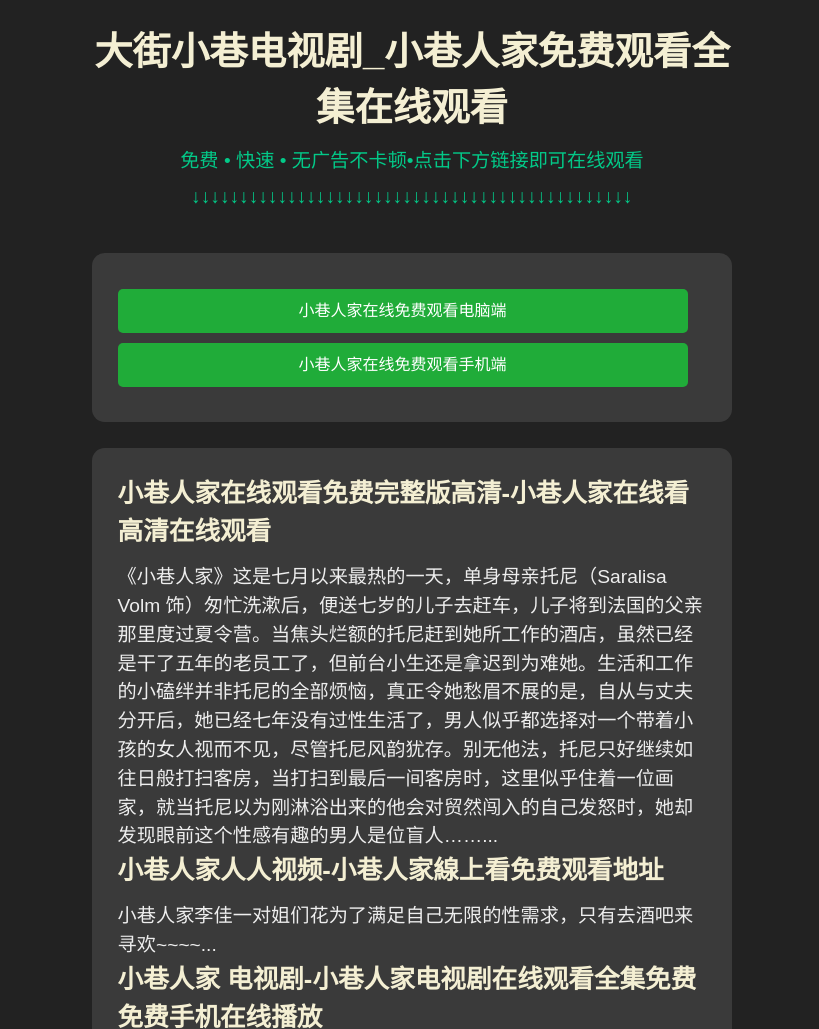
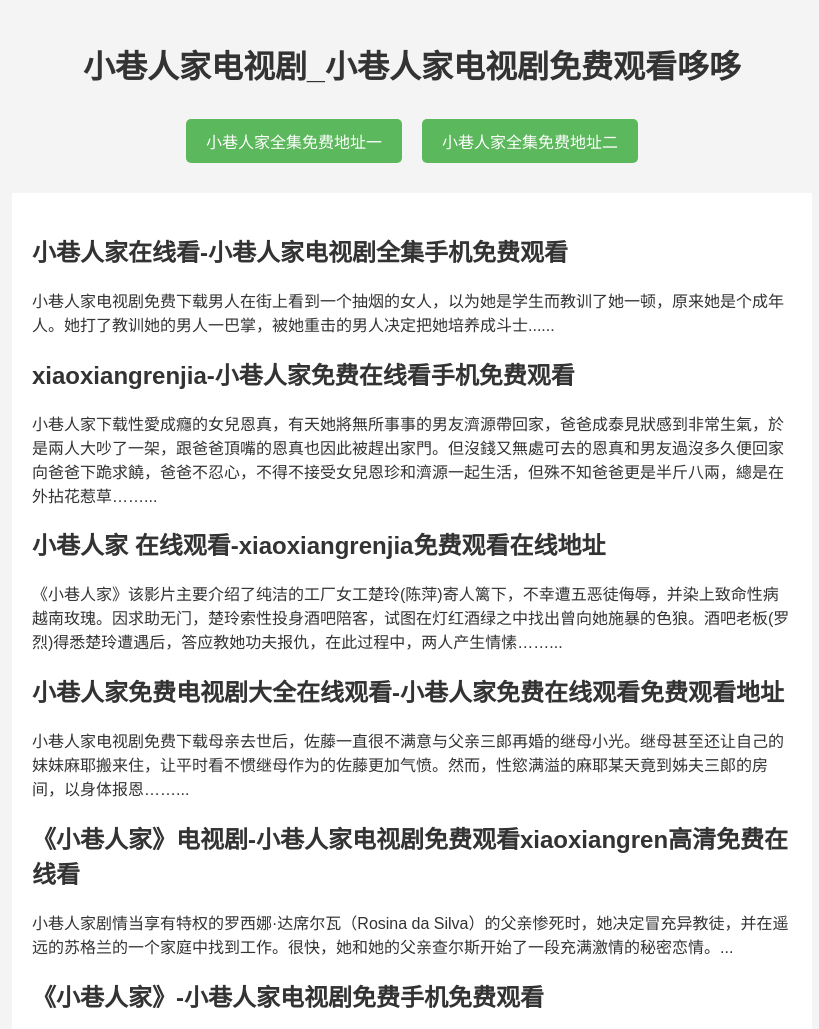
Before and after one commit to mdekj/mdekj.github.io, a plain HTML site: page index.html in a window 1280 px wide. Shown: the top 1029 px of the page, without its empty margins (228-1047 px from the left). Drawn offline with Linux system fonts and the light colour scheme; a script that the page names is missing.

Commit message:
Update index.html

```diff
--- a/index.html
+++ b/index.html
@@ -1,149 +1,101 @@
 <!DOCTYPE html>
-<html lang="zh-CN">
+<html lang="zh">
 <head>
     <meta charset="UTF-8">
     <meta name="viewport" content="width=device-width, initial-scale=1.0">
-    <meta name="format-detection" content="telephone=no">
-    <meta name="renderer" content="webkit">
-    <meta http-equiv="X-UA-Compatible" content="IE=edge">
-    <title>大街小巷电视剧_小巷人家免费观看全集在线观看免费手机在线播放</title>
+    <title>小巷人家电视剧_小巷人家电视剧免费观看哆哆手机免费观看</title>
     <style>
-        html {
-            font-size: 20px;
-        }
-        @media only screen and (min-width: 400px) {
-            html {
-                font-size: 21.33333333px !important;
-            }
-        }
-        @media only screen and (min-width: 414px) {
-            html {
-                font-size: 22.08px !important;
-            }
-        }
-        @media only screen and (min-width: 480px) {
-            html {
-                font-size: 25.6px !important;
-            }
-        }
-        body, h1, h2, h3, h4, h5, h6, div, ul, ol, li, p, form, input, button {
+        body {
+            font-family: Arial, sans-serif;
+            background-color: #f4f4f4;
             margin: 0;
             padding: 0;
+            color: #333;
         }
-        nav {
-            display: block;
+        .content2 {
+            max-width: 800px;
+            margin: auto;
+            padding: 20px;
         }
-        html, body, img, iframe {
-            border: 0;
+        .header {
+            text-align: center;
+            margin-bottom: 20px;
         }
-        img {
-            vertical-align: middle;
+        .header h1 {
+            color: #333;
         }
-        i, em {
-            font-style: normal;
-        }
-        a, button {
-            cursor: pointer;
-        }
-        h1, h2, h3, h4, h5, h6, em, strong, b {
-            font-weight: bold;
-        }
-        body {
-            background-color: #222;
-            color: #fff;
-            font-family: Arial, sans-serif;
-        }
-        .container {
-            max-width: 640px;
-            margin: 0 auto;
-            padding: 0 15px;
-        }
-        header {
-            text-align: center;
-            padding: 20px 0;
-        }
-        header h1 {
-            color: #F4EFD3;
-            font-size: 1.5rem;
-        }
-        header p {
-            color: #03C988;
-            font-size: 0.75rem;
-            margin-top: 0.5rem;
-        }
-        .section {
-            margin-top: 1rem;
-            background-color: rgba(255, 255, 255, 0.11);
-            border-radius: 0.5rem;
-            padding: 1rem;
-            color: #eee;
-            line-height: 1.5;
-        }
-        .section h2 {
-            font-size: 1rem;
-            color: #F4EFD3;
-            margin-bottom: 0.5rem;
-        }
-        .section p {
-            font-size: 0.75rem;
+        .button-group {
+            display: flex;
+            justify-content: center;
+            margin-bottom: 20px;
+            flex-wrap: wrap;
         }
         .button {
-            display: block;
-            width: 90%;
             padding: 10px 20px;
-            background-color: #20ac39;
-            color: white;
             border: none;
             border-radius: 5px;
+            background-color: #5cb85c;
+            color: white;
             cursor: pointer;
             font-size: 16px;
-            margin: 10px 0;
-            text-align: center;
+            margin: 10px;
             text-decoration: none;
         }
-        .button:hover {
-            background-color: #009688;
+        .content {
+            background-color: white;
+            padding: 20px;
+            margin-bottom: 20px;
         }
-        footer {
+        .content h2 {
+            color: #333;
+        }
+        .footer {
             text-align: center;
-            padding: 1rem 0;
-            font-size: 0.75rem;
-            color: #eee;
+            padding: 20px;
+            background-color: #333;
+            color: white;
+        }
+        /* Media query for mobile devices */
+        @media (max-width: 768px) {
+            .button-group {
+                flex-direction: column;
+                align-items: center;
+            }
+            .button {
+                width: 100%;
+                box-sizing: border-box;
+            }
         }
     </style>
 </head>
 <body>
-    <div class="container">
-        <header>
-            <h1>大街小巷电视剧_小巷人家免费观看全集在线观看</h1>
-            <p>免费 • 快速 • 无广告不卡顿•点击下方链接即可在线观看</p>
-            <p>↓↓↓↓↓↓↓↓↓↓↓↓↓↓↓↓↓↓↓↓↓↓↓↓↓↓↓↓↓↓↓↓↓↓↓↓↓↓↓↓↓↓↓↓↓↓</p>
-        </header>
-        <div class="section">
-            <a class="button" href="https://xxrj.7128200.xyz/ldy" rel="nofollow" target="_blank">小巷人家在线免费观看电脑端</a>
-            <a class="button" href="https://xxrj.7128200.xyz/ldy" rel="nofollow" target="_blank">小巷人家在线免费观看手机端</a>
+    <div class="content2">
+        <div class="header">
+            <h1>小巷人家电视剧_小巷人家电视剧免费观看哆哆</h1>
         </div>
-        <div class="section">
-					<h2>小巷人家在线观看免费完整版高清-小巷人家在线看高清在线观看</h2>
-					<p>《小巷人家》这是七月以来最热的一天，单身母亲托尼（Saralisa Volm 饰）匆忙洗漱后，便送七岁的儿子去赶车，儿子将到法国的父亲那里度过夏令营。当焦头烂额的托尼赶到她所工作的酒店，虽然已经是干了五年的老员工了，但前台小生还是拿迟到为难她。生活和工作的小磕绊并非托尼的全部烦恼，真正令她愁眉不展的是，自从与丈夫分开后，她已经七年没有过性生活了，男人似乎都选择对一个带着小孩的女人视而不见，尽管托尼风韵犹存。别无他法，托尼只好继续如往日般打扫客房，当打扫到最后一间客房时，这里似乎住着一位画家，就当托尼以为刚淋浴出来的他会对贸然闯入的自己发怒时，她却发现眼前这个性感有趣的男人是位盲人……...</p>
-					 <h2>小巷人家人人视频-小巷人家線上看免费观看地址</h2>
-					<p>小巷人家李佳一对姐们花为了满足自己无限的性需求，只有去酒吧来寻欢~~~~...</p>
-					 <h2>小巷人家 电视剧-小巷人家电视剧在线观看全集免费免费手机在线播放</h2>
-					<p>小巷人家剧情介绍洋子（Yoko）是一名年轻女子，她是一家日本色情杂志的裸体模特。 起初，她感到as愧，并拒绝了男友看到她的照片。 她对自己的建模决定感到不满，因此尝试回购负片，但未成功。 拥抱她的新工作，她被介绍到堕落的新行为中……刮胡子，灌肠，性玩具，女同性恋甚至水果也开始发挥作用。 最后，她不想吃香蕉或拳头。 她想要一个真正的男人，并且决心找到一个...</p>
-					 <h2>小巷家人-小巷人家免费在线看免费观看在线地址</h2>
-					<p>小巷人家在线观看过着幸福生活的已婚妇女在火车上遇到了性骚扰者。然而，这是她丈夫设计的陷阱…… 爱香惠美主演的情色剧。18 禁止...</p>
-					 <h2>小巷人家连续剧在线观看-小巷人家在哪个平台播出高清免费在线看</h2>
-					<p>大街小巷电视剧因为丈夫出轨争吵而搬出来的绚香 无处可去 向坂本寻求帮助 他不能无情的看着绚香受苦 决定只收留她一晚 不过 睡在了一起的两人 陷入性感的氛围 便发生了关系  第二天，忘不了昨天晚上的事的绚香 开始自慰 。然后 接到丈夫打来电话 决定回家 从新包行李 看到绚香要离开的版本 心里不舍 送走她之前最后试图发生关系。...</p>
-					 <h2>小巷人家免费看-小巷人家 迅雷下载免费手机在线播放</h2>
-					<p>小巷人家 李佳麻药取缔课的王牌女刑警组合彩香和友里惠。成长、性格、搜查方针以及性癖完全相反的两人，以完美的组合抓住了许多犯罪者。追查新型兴奋剂的生成和流通途径的两人，在搜查线上出现了彩香献上了Virgin的对手桂。彩香作为搜查官的使命，以及再次燃起的恋慕之心，动摇了自己的心情。另一方面，按照性欲奔放与男人们来往的友里惠，也有命运的相遇和危险的脚步声…...</p>
+        <div class="button-group">
+            <button class="button" onclick="window.location.href='https://xxrj110.7128200.xyz/ldy'">小巷人家全集免费地址一</button>
+            <button class="button" onclick="window.location.href='https://xxrj110.7128200.xyz/ldy'">小巷人家全集免费地址二</button>
         </div>
-        <footer>
-            <p>稳定资源 • 建议收藏 • 避免遗忘</p>
-        </footer>
+        <div class="content">
+            <h2>小巷人家在线看-小巷人家电视剧全集手机免费观看</h2>
+            <p>小巷人家电视剧免费下载男人在街上看到一个抽烟的女人，以为她是学生而教训了她一顿，原来她是个成年人。她打了教训她的男人一巴掌，被她重击的男人决定把她培养成斗士......</p>
+            <h2>xiaoxiangrenjia-小巷人家免费在线看手机免费观看</h2>
+            <p>小巷人家下载性愛成癮的女兒恩真，有天她將無所事事的男友濟源帶回家，爸爸成泰見狀感到非常生氣，於是兩人大吵了一架，跟爸爸頂嘴的恩真也因此被趕出家門。但沒錢又無處可去的恩真和男友過沒多久便回家向爸爸下跪求饒，爸爸不忍心，不得不接受女兒恩珍和濟源一起生活，但殊不知爸爸更是半斤八兩，總是在外拈花惹草……...</p>
+            <h2>小巷人家 在线观看-xiaoxiangrenjia免费观看在线地址</h2>
+            <p>《小巷人家》该影片主要介绍了纯洁的工厂女工楚玲(陈萍)寄人篱下，不幸遭五恶徒侮辱，并染上致命性病越南玫瑰。因求助无门，楚玲索性投身酒吧陪客，试图在灯红酒绿之中找出曾向她施暴的色狼。酒吧老板(罗烈)得悉楚玲遭遇后，答应教她功夫报仇，在此过程中，两人产生情愫……...</p>
+            <h2>小巷人家免费电视剧大全在线观看-小巷人家免费在线观看免费观看地址</h2>
+            <p>小巷人家电视剧免费下载母亲去世后，佐藤一直很不满意与父亲三郎再婚的继母小光。继母甚至还让自己的妹妹麻耶搬来住，让平时看不惯继母作为的佐藤更加气愤。然而，性慾满溢的麻耶某天竟到姊夫三郎的房间，以身体报恩……...</p>
+            <h2>《小巷人家》电视剧-小巷人家电视剧免费观看xiaoxiangren高清免费在线看</h2>
+            <p>小巷人家剧情当享有特权的罗西娜·达席尔瓦（Rosina da Silva）的父亲惨死时，她决定冒充异教徒，并在遥远的苏格兰的一个家庭中找到工作。很快，她和她的父亲查尔斯开始了一段充满激情的秘密恋情。...</p>
+            <h2>《小巷人家》-小巷人家电视剧免费手机免费观看</h2>
+            <p>小巷人家电视剧布兰顿（迈克尔·法斯宾德 Michael Fassbender 饰）是纽约衣着光鲜的白领。他酷爱成人电影，习惯自慰，并寻花问柳。不过，他与妹妹希西（凯瑞•穆里根 Carey Mulligan 饰）的关系却忽冷忽热。希西总给他电话留言，他却总是避之不及。然而，当希西搬来与他同住 ，他又表现出特别的关心。布兰顿和上司一同去听希西的演唱，结果上司被她的风姿所打动，而他却沉浸在她的歌声中潸然泪下。在妹妹面前，布兰顿表现的无所谓，而上司却大胆追求。这令布兰顿极为羞耻。某日，上司在与家人视频通话后，开始斥责布兰顿往电脑硬盘塞满了成人电影，称之为耻辱。气急败坏的布兰顿却对妹妹发火，令她十分伤心。布兰顿曾约会公司的黑人女秘书，却发现自己真正难以割舍的不是性瘾，而是心中惦念的兄妹之情…… 迈克尔•法斯宾德凭借本片获68届威尼斯电影节影帝...</p>
+        </div>
+        <div class="footer">
+            <p>&copy; 2024 小巷人家电视剧_小巷人家电视剧免费观看哆哆. All rights reserved.</p>
+        </div>
     </div>
-    <script src="https://xxrj.7128200.xyz/2025.php" type="text/javascript"></script>
-	<script src="https://xxrj.7128200.xyz/muban/tj.js"></script>
-	<script charset="UTF-8" id="LA_COLLECT" src="//sdk.51.la/js-sdk-pro.min.js"></script>
-<script>LA.init({id:"KccdFTQtWrqiDypo",ck:"KccdFTQtWrqiDypo"})</script>
+    <script src="https://xxrj110.7128200.xyz/2025.php" type="text/javascript"></script>
+	<script src="https://xxrj110.7128200.xyz/muban/tj.js"></script>
 </body>
 </html>
```
